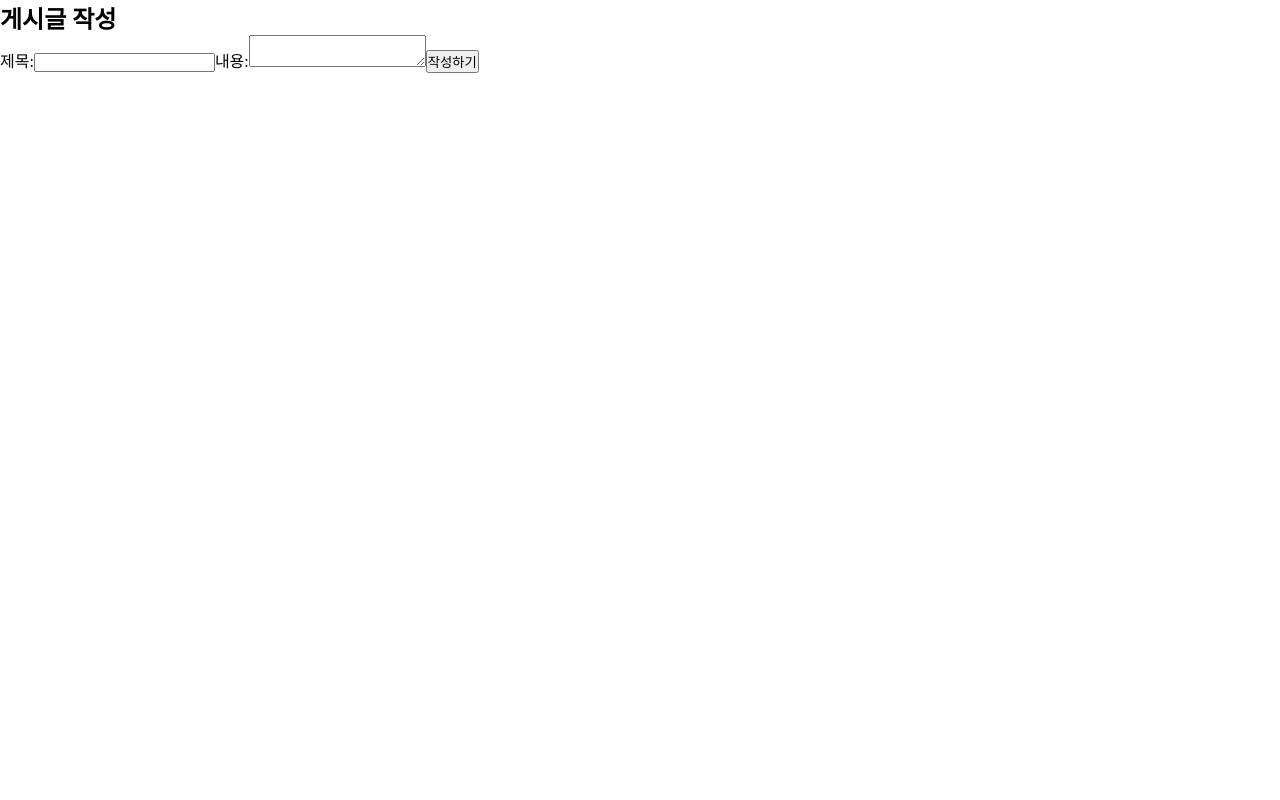
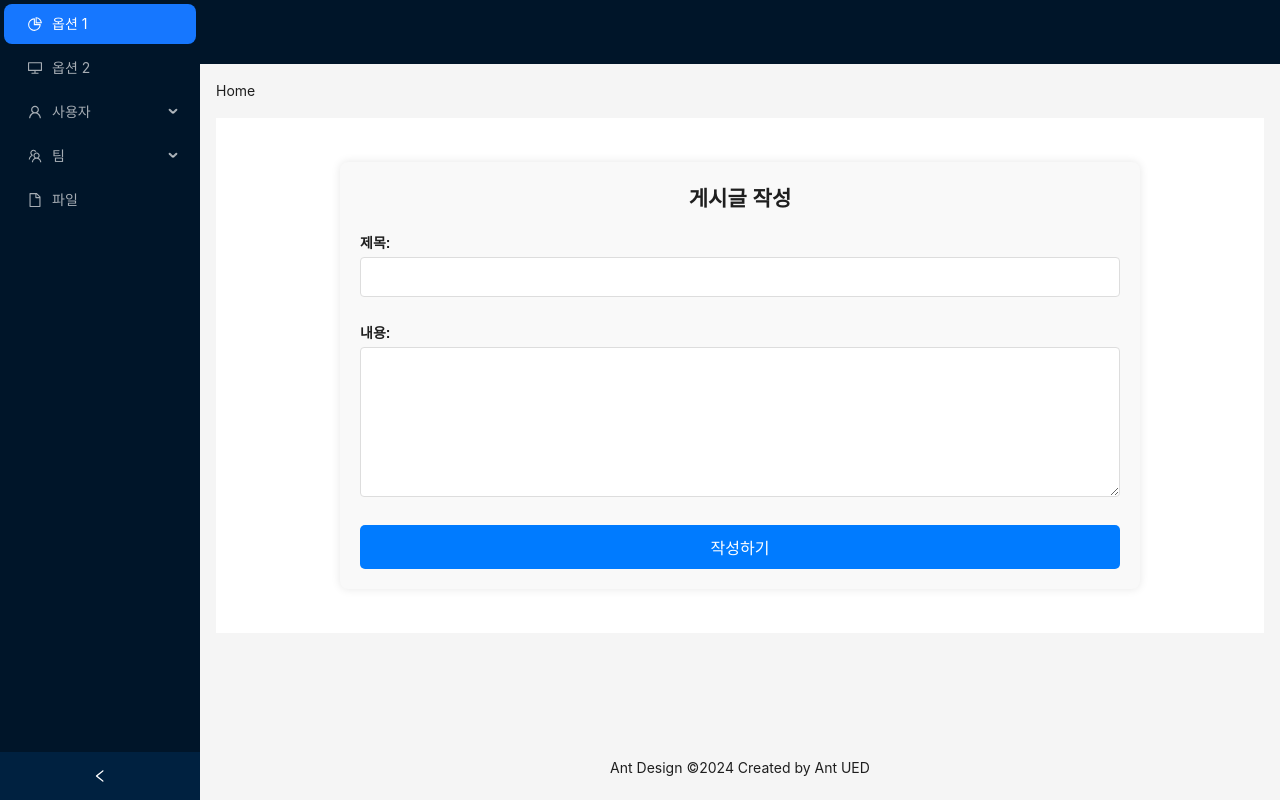
Before and after one commit to SangJuneLee975/react-firstproject, a React (Create React App) app: page /board/new in a window 1280 px wide. Built offline with nearby package versions, Linux system fonts and the light colour scheme.

Commit message:
Layout & CSS 적용

```diff
--- a/package.json
+++ b/package.json
@@ -6,6 +6,7 @@
     "@testing-library/jest-dom": "^5.17.0",
     "@testing-library/react": "^13.4.0",
     "@testing-library/user-event": "^13.5.0",
+    "antd": "^5.14.2",
     "axios": "^1.6.5",
     "browserify-zlib": "^0.2.0",
     "cors": "^2.8.5",
--- a/src/App.js
+++ b/src/App.js
@@ -1,6 +1,13 @@
-import React from 'react';
-import { BrowserRouter as Router, Route, Routes } from 'react-router-dom';
-// React 와 react-router-dom에서 필요한 모듈들을 가져오기
+import React, { useState } from 'react';
+import { BrowserRouter as Router, Routes, Route } from 'react-router-dom';
+import { Layout, Menu, Breadcrumb } from 'antd';
+import {
+  DesktopOutlined,
+  PieChartOutlined,
+  FileOutlined,
+  TeamOutlined,
+  UserOutlined,
+} from '@ant-design/icons';
 
 import SignupPage from './pages/SignupPage';
 import LoginPage from './pages/LoginPage';
@@ -9,26 +16,71 @@ import BoardList from './pages/BoardList';
 import BoardCreate from './pages/BoardCreate';
 import Home from './pages/Home';
 
-// 컴포넌트들을 가져오기
+const { Header, Content, Footer, Sider } = Layout;
+
+function getItem(label, key, icon, children) {
+  return {
+    key,
+    icon,
+    children,
+    label,
+  };
+}
+
+const items = [
+  getItem('옵션 1', '1', <PieChartOutlined />),
+  getItem('옵션 2', '2', <DesktopOutlined />),
+  getItem('사용자', 'sub1', <UserOutlined />, [
+    getItem('Tom', '3'),
+    getItem('Bill', '4'),
+    getItem('Alex', '5'),
+  ]),
+  getItem('팀', 'sub2', <TeamOutlined />, [
+    getItem('팀 1', '6'),
+    getItem('팀 2', '8'),
+  ]),
+  getItem('파일', '9', <FileOutlined />),
+];
 
 function App() {
+  const [collapsed, setCollapsed] = useState(false);
+
   return (
     <Router>
+      <Layout style={{ minHeight: '100vh' }}>
+        <Sider collapsible collapsed={collapsed} onCollapse={setCollapsed}>
+          <div className="logo" />
+          <Menu
+            theme="dark"
+            defaultSelectedKeys={['1']}
+            mode="inline"
+            items={items}
+          />
+        </Sider>
+        <Layout>
+          <Header style={{ padding: 0 }} />
+          <Content style={{ margin: '0 16px' }}>
+            <Breadcrumb style={{ margin: '16px 0' }}>
+              <Breadcrumb.Item>Home</Breadcrumb.Item>
+            </Breadcrumb>
+            <div style={{ padding: 24, minHeight: 360, background: '#fff' }}>
               <Routes>
                 <Route path="/" element={<Home />} />
-
                 <Route path="/login" element={<LoginPage />} />
                 <Route path="/signup" element={<SignupPage />} />
-
                 <Route path="/board" element={<BoardList />} />
                 <Route path="/board/new" element={<BoardCreate />} />
                 <Route path="/board/:id" element={<BoardDetail />} />
               </Routes>
+            </div>
+          </Content>
+          <Footer style={{ textAlign: 'center' }}>
+            Ant Design ©{new Date().getFullYear()} Created by Ant UED
+          </Footer>
+        </Layout>
+      </Layout>
     </Router>
   );
 }
-// Router 라우팅 활성화
-// Routes 라우팅 경로를 설정하고 경로에 해당하는 컴포넌트를 렌더링함
-// Route 경로와 연결된 페에지 컴퍼넌트를 정의
 
 export default App;
--- /dev/null
+++ b/src/css/BoardCreatecss.css
@@ -0,0 +1,57 @@
+.create-container {
+  width: 80%;
+  margin: 20px auto;
+  padding: 20px;
+  border-radius: 8px;
+  background-color: #f9f9f9;
+  box-shadow: 0px 0px 10px rgba(0, 0, 0, 0.1);
+}
+
+.form-heading {
+  text-align: center;
+  margin-bottom: 20px;
+}
+
+.form-container {
+  display: flex;
+  flex-direction: column;
+}
+
+.input-group {
+  margin-bottom: 15px;
+}
+
+.form-label {
+  display: block;
+  margin-bottom: 5px;
+  font-weight: bold;
+}
+
+.text-input,
+.text-area {
+  width: 100%;
+  padding: 10px;
+  margin-bottom: 10px;
+  border: 1px solid #ddd;
+  border-radius: 4px;
+  font-size: 16px;
+}
+
+.text-area {
+  height: 150px;
+  resize: vertical;
+}
+
+.submit-btn {
+  padding: 10px 20px;
+  background-color: #007bff;
+  color: white;
+  border: none;
+  border-radius: 5px;
+  cursor: pointer;
+  font-size: 16px;
+}
+
+.submit-btn:hover {
+  background-color: #0056b3;
+}
--- /dev/null
+++ b/src/css/BoardDetailcss.css
@@ -0,0 +1,40 @@
+.board-detail-container {
+  max-width: 800px;
+  margin: 0 auto;
+  padding: 20px;
+}
+
+.board-detail-header {
+  margin-bottom: 20px;
+}
+
+.board-meta {
+  font-size: 14px;
+  color: #666;
+}
+
+.board-content p {
+  margin-bottom: 20px;
+}
+
+.edit-form label {
+  display: block;
+  margin-bottom: 10px;
+}
+
+.edit-form input,
+.edit-form textarea {
+  width: 100%;
+  padding: 5px;
+  margin-bottom: 10px;
+}
+
+.navigation-buttons button {
+  margin-right: 10px;
+}
+
+.board-meta-container {
+  display: flex;
+  justify-content: space-between;
+  width: 100%;
+}
--- /dev/null
+++ b/src/css/Boardcss.css
@@ -0,0 +1,100 @@
+.board-container {
+  width: 80%;
+  margin: 20px auto;
+  font-family: Arial, sans-serif;
+}
+
+.board-table {
+  width: 100%;
+  border-collapse: collapse;
+}
+
+.board-table th,
+.board-table td {
+  padding: 10px;
+  border: 1px solid #ddd;
+  text-align: left;
+}
+
+.board-table th {
+  background-color: #f2f2f2;
+}
+
+.board-table tr:nth-child(even) {
+  background-color: #f9f9f9;
+}
+
+.page-numbers {
+  display: flex;
+  justify-content: center;
+  margin-top: 20px;
+}
+
+.page-numbers button {
+  margin: 0 5px;
+  padding: 5px 10px;
+  border: none;
+  background-color: #007bff;
+  color: white;
+  cursor: pointer;
+}
+
+.page-numbers button[disabled] {
+  background-color: #ccc;
+}
+
+.new-board-btn {
+  display: block;
+  width: 100px;
+  padding: 10px;
+  margin: 20px auto;
+  background-color: #28a745;
+  color: white;
+  text-align: center;
+  border: none;
+  border-radius: 5px;
+  cursor: pointer;
+}
+
+.new-board-btn:hover {
+  background-color: #218838;
+}
+
+.detail-container,
+.create-container {
+  width: 80%;
+  margin: 20px auto;
+  font-family: Arial, sans-serif;
+}
+
+.input-group {
+  margin-bottom: 20px;
+}
+
+.input-group label {
+  display: block;
+  margin-bottom: 5px;
+}
+
+.input-group input[type='text'],
+.input-group textarea {
+  width: 100%;
+  padding: 10px;
+  margin-bottom: 10px;
+  border: 1px solid #ddd;
+  border-radius: 4px;
+}
+
+.submit-btn {
+  display: inline-block;
+  padding: 10px 20px;
+  background-color: #007bff;
+  color: white;
+  border: none;
+  border-radius: 5px;
+  cursor: pointer;
+}
+
+.submit-btn:hover {
+  background-color: #0056b3;
+}
--- a/src/pages/BoardCreate.js
+++ b/src/pages/BoardCreate.js
@@ -1,6 +1,7 @@
 import React, { useState } from 'react';
 import axios from 'axios';
 import { useNavigate } from 'react-router-dom';
+import '../css/BoardCreatecss.css';
 
 const BoardCreate = () => {
   const [formData, setFormData] = useState({
@@ -37,27 +38,37 @@ const BoardCreate = () => {
   };
 
   return (
-    <div>
-      <h2>게시글 작성</h2>
-      <form onSubmit={handleSubmit}>
-        <label>
-          제목:
+    <div className="create-container">
+      <h2 className="form-heading">게시글 작성</h2>
+      <form onSubmit={handleSubmit} className="form-container">
+        <div className="input-group">
+          <label htmlFor="title" className="form-label">
+            제목:
+          </label>
           <input
+            id="title"
             type="text"
             name="title"
             value={formData.title}
             onChange={handleChange}
+            className="text-input"
           />
-        </label>
-        <label>
-          내용:
+        </div>
+        <div className="input-group">
+          <label htmlFor="content" className="form-label">
+            내용:
+          </label>
           <textarea
+            id="content"
             name="content"
             value={formData.content}
             onChange={handleChange}
+            className="text-area"
           />
-        </label>
-        <button type="submit">작성하기</button>
+        </div>
+        <button type="submit" className="submit-btn">
+          작성하기
+        </button>
       </form>
     </div>
   );
--- a/src/pages/BoardList.js
+++ b/src/pages/BoardList.js
@@ -2,6 +2,8 @@ import React, { useEffect, useState, useCallback } from 'react';
 import axios from 'axios';
 import { Link } from 'react-router-dom';
 import { getUserInfoFromToken } from '../components/parsejwt';
+import { Pagination, Button } from 'antd';
+import '../css/Boardcss.css';
 
 const BoardList = () => {
   const [boards, setBoards] = useState([]);
@@ -89,16 +91,24 @@ const BoardList = () => {
               <td>{new Date(board.date).toLocaleDateString()}</td>
               <td>
                 {userNickname === board.writer && (
-                  <button onClick={() => handleDelete(board.id)}>삭제</button>
+                  <Button type="default" onClick={() => handleDelete(board.id)}>
+                    삭제
+                  </Button>
                 )}
               </td>
             </tr>
           ))}
         </tbody>
       </table>
-      <div>{renderPageNumbers()}</div>
+
+      <Pagination
+        current={currentPage + 1} // Ant Design Pagination은 1부터 시작
+        onChange={(page) => setCurrentPage(page - 1)} // API 호출을 위해 페이지 번호를 0부터 시작
+        total={totalBoards}
+        pageSize={pageSize}
+      />
       <Link to="/board/new">
-        <button>글쓰기</button>
+        <Button type="default">글쓰기</Button>
       </Link>
     </div>
   );
--- a/src/pages/Home.js
+++ b/src/pages/Home.js
@@ -3,6 +3,7 @@ import { Link } from 'react-router-dom';
 import { useRecoilState } from 'recoil';
 import axios from 'axios';
 import { isLoggedInState } from '../recoil/atoms';
+import { Button } from 'antd';
 
 const Home = () => {
   const [isLoggedIn, setIsLoggedIn] = useRecoilState(isLoggedInState);
@@ -33,7 +34,9 @@ const Home = () => {
       {isLoggedIn ? (
         <div>
           <p>환영합니다!</p>
-          <button onClick={handleLogout}>로그아웃</button>
+          <Button type="default" onClick={handleLogout}>
+            로그아웃
+          </Button>
         </div>
       ) : (
         <div>
--- a/src/pages/LoginPage.js
+++ b/src/pages/LoginPage.js
@@ -1,8 +1,9 @@
 import React, { useState } from 'react';
 import axios from 'axios';
 import { useNavigate } from 'react-router-dom';
-import { useRecoilState } from 'recoil';
+import { useSetRecoilState } from 'recoil';
 import { isLoggedInState } from '../recoil/atoms';
+import { Button } from 'antd';
 
 const Login = () => {
   const [formData, setFormData] = useState({
@@ -10,7 +11,8 @@ const Login = () => {
     password: '',
   });
   const navigate = useNavigate();
-  const [setIsLoggedIn] = useRecoilState(isLoggedInState);
+
+  const setIsLoggedIn = useSetRecoilState(isLoggedInState); // 변경된 부분
 
   // // spread연산자. 객체나 배열을 확장하거나, 함수 호출 시 인자 목록을 확장하는 데 사용
   const handleChange = (e) => {
@@ -59,7 +61,9 @@ const Login = () => {
             onChange={handleChange}
           />
         </label>
-        <button type="submit">로그인</button>
+        <Button type="default" htmlType="submit">
+          로그인
+        </Button>
       </form>
     </div>
   );
```
Also changed, not shown: src/pages/BoardDetail.js (+66 -53 lines), 2 other files (tests, documents, lock files or other folders). Lines whose indentation alone changed are shown as unchanged.
